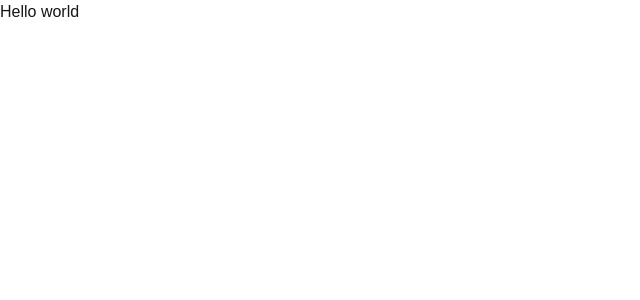
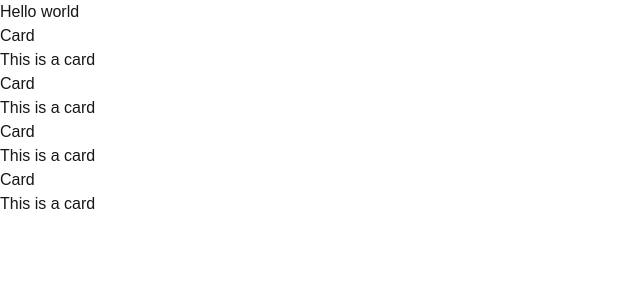
Before and after one commit to jayeshkumardhariyal/Next-Js-Practice-, a Next.js app: page / in a window 1280 px wide. Shown: the top 300 px of the page, without its empty margins (0-640 px from the left). Built offline with nearby package versions, Linux system fonts and the light colour scheme.

Commit message:
Add Card component and update Home page to include multiple Card instances

```diff
--- a/app/page.tsx
+++ b/app/page.tsx
@@ -1,9 +1,16 @@
 import Image from "next/image";
+import Card from "@/components/Card"
 
 export default function Home() {
   return (
     <div>
     <h1>Hello world</h1>
+    <Card/>
+    <Card/>
+    <Card/>
+    <Card/>
+
+
     </div>
   );
 }
--- /dev/null
+++ b/components/Card.tsx
@@ -0,0 +1,10 @@
+//  this is a static component
+
+export default function Card(){
+    return  (
+        <div>
+            <h1>Card </h1>
+            <h2>This is a card</h2>
+        </div>
+    )
+}
```
